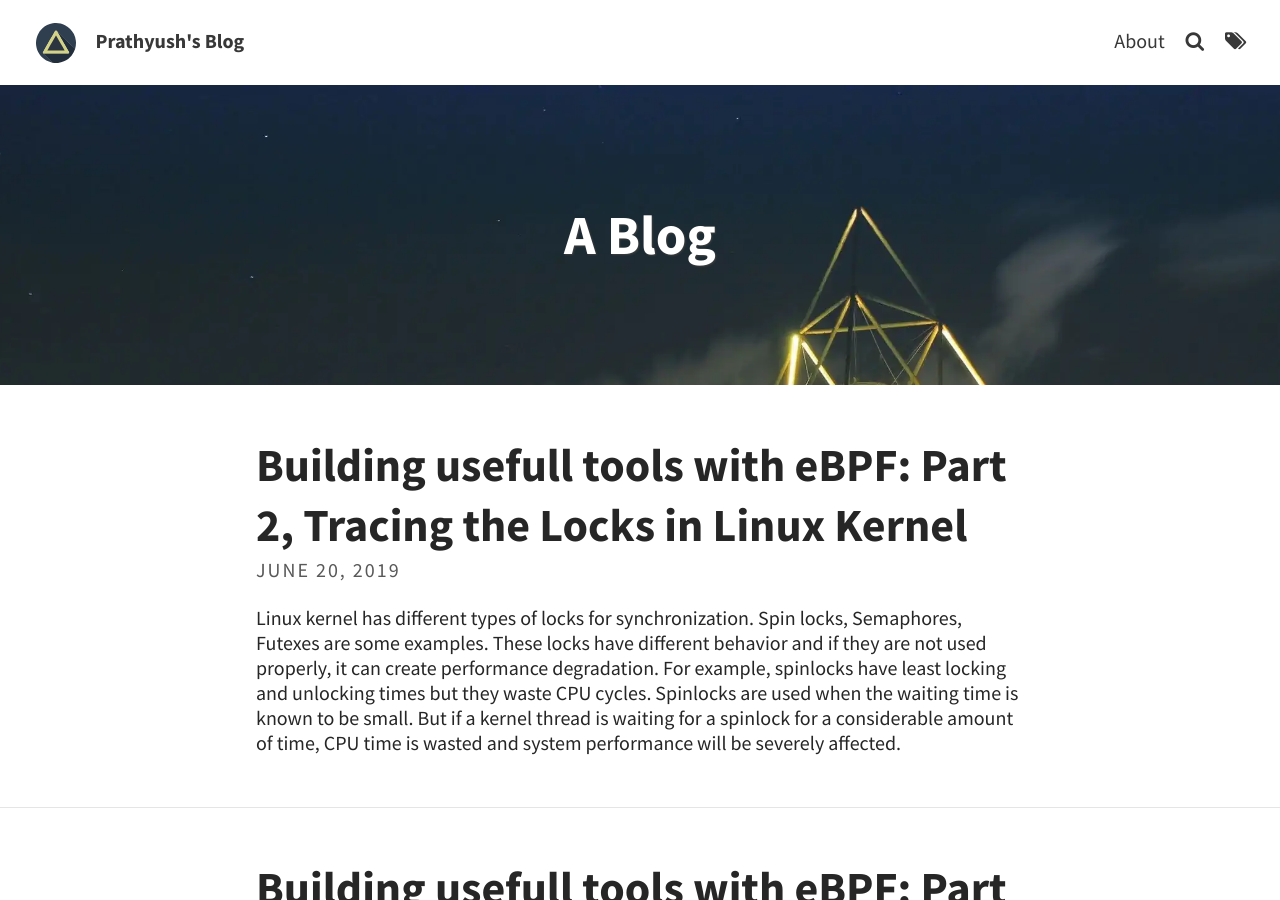
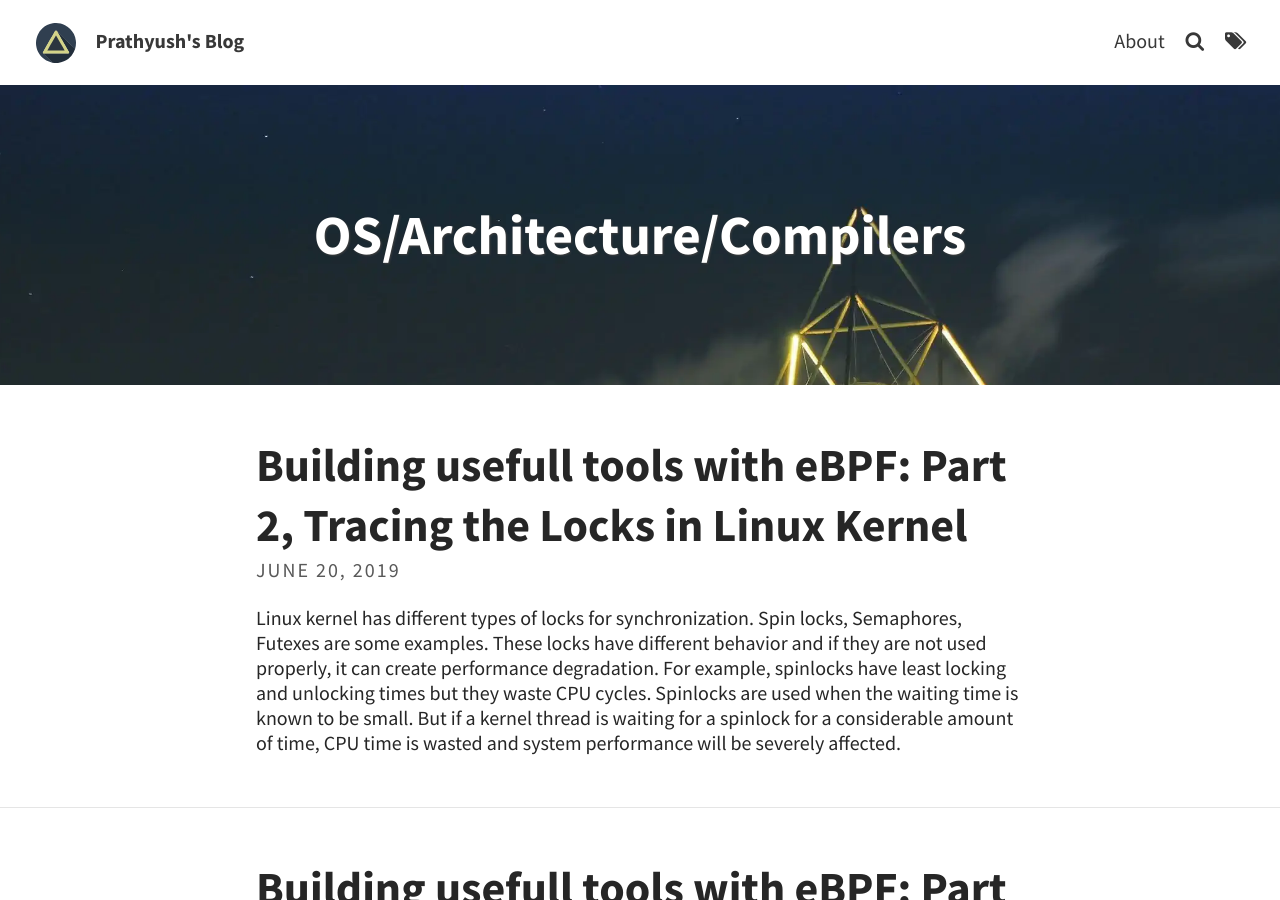
Before and after one commit to prathyushpv/prathyushpv.github.io, a Jekyll site: the page built from index.html, in a window 1280 px wide and 900 px high. Built offline with Jekyll 4.4.1, drawn with Linux system fonts in a browser that asks for light colours; the list of posts is cut into pages by our own code.

Commit message:
Updating Header

```diff
--- a/_config.yml
+++ b/_config.yml
@@ -2,7 +2,7 @@
 baseurl: ""
 url: "https://prathyushpv.github.io"
 title: Prathyush's Blog # site's title
-description: "A blog" # used by search engines
+description: "OS/Architecture/Compilers" # used by search engines
 
 
 # THEME-SPECIFIC CONFIGURATION
@@ -14,7 +14,7 @@ theme_settings:
   gravatar: # Email MD5 hash
 
   # Header and footer text
-  header_text:  A Blog
+  header_text:  OS/Architecture/Compilers
   header_feature_image: assets/img/pexels/triangular.webp
   footer_text: >
     Powered by <a href="https://jekyllrb.com/">Jekyll</a> with <a href="https://github.com/sylhare/Type-on-Strap">Type on Strap</a>
```
